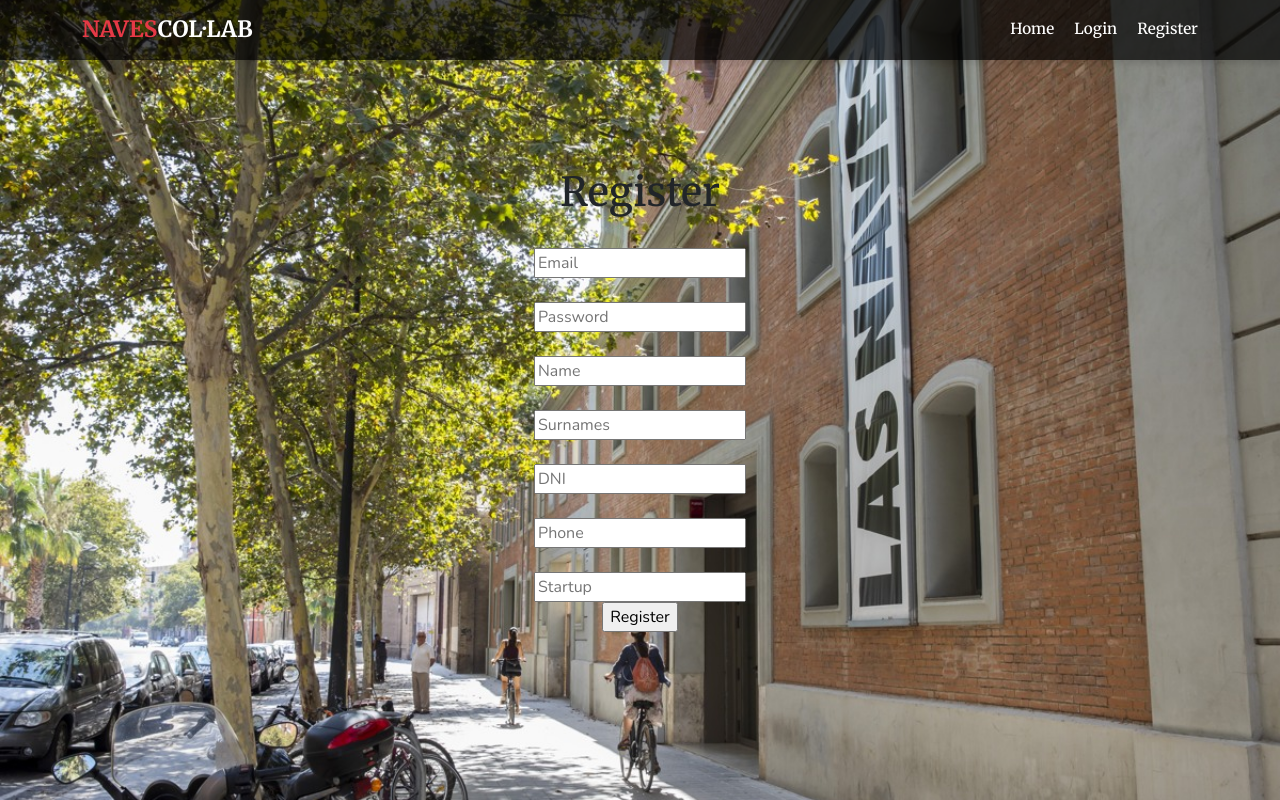
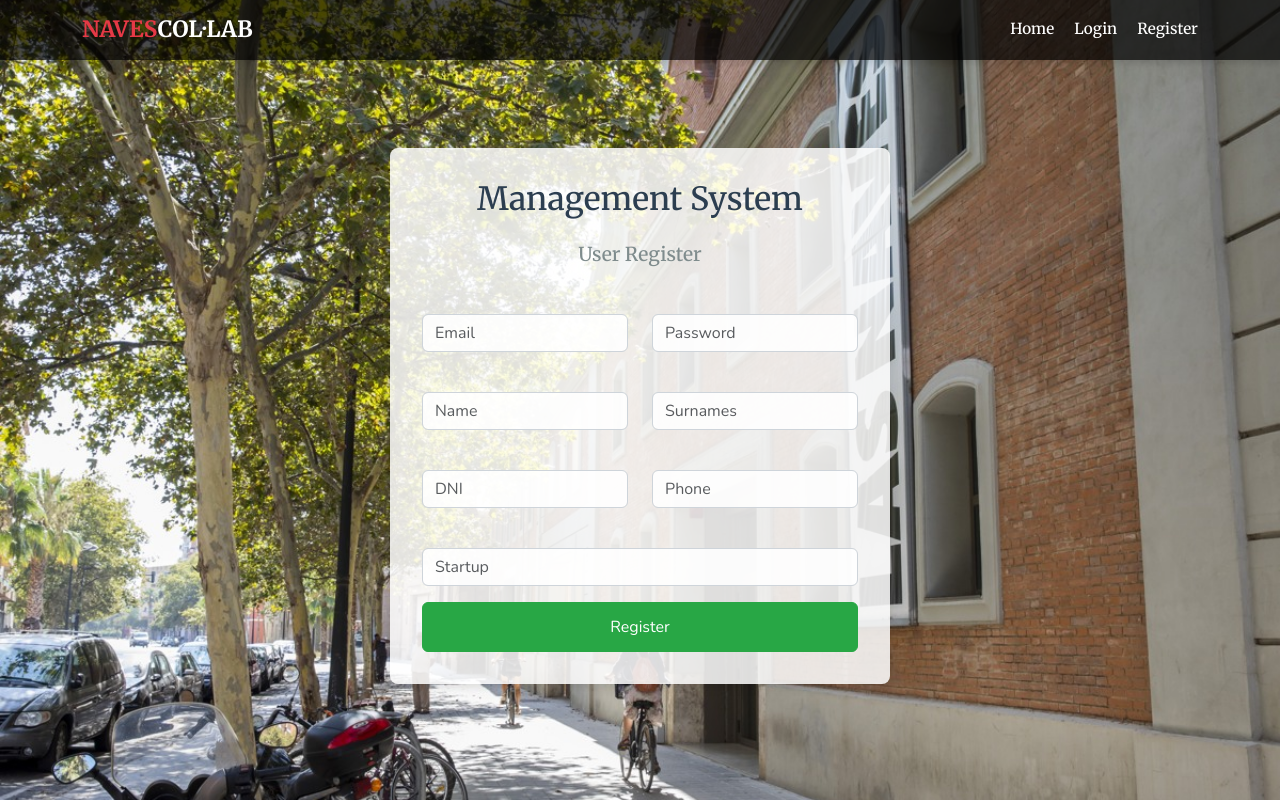
Before and after one commit to Davfernandezz/Naves-Frontend, a React (Vite) app: page /register in a window 1280 px wide. Built offline with nearby package versions, Linux system fonts and the light colour scheme.

Commit message:
feat: registry design

```diff
--- a/src/views/Register/Register.css
+++ b/src/views/Register/Register.css
@@ -0,0 +1,66 @@
+.register-wrapper {
+    display: flex;
+    justify-content: center;
+    align-items: center;
+    min-height: 85vh;
+    margin-top: 2em;
+    background-size: cover;
+    background-position: center;
+}
+
+.register-container {
+    width: 100%;
+    max-width: 500px; /* Aumenta un poco el ancho por más inputs */
+    padding: 2rem;
+    background-color: rgba(255, 255, 255, 0.85);
+    border-radius: 8px;
+    box-shadow: 0 4px 8px rgba(0, 0, 0, 0.1);
+}
+
+/* Títulos */
+.register-title {
+    color: #2c3e50;
+    font-size: 2rem;
+    margin-bottom: 0.5rem;
+}
+
+.register-subtitle {
+    color: #7f8c8d;
+    font-size: 1.2rem;
+    margin-bottom: 1rem;
+}
+
+/* Inputs */
+.register-input {
+    border-radius: 0.375rem;
+    border-color: #ced4da;
+    background-color: rgba(255, 255, 255, 0.9);
+}
+
+.register-input:focus {
+    border-color: #28a745;
+    box-shadow: 0 0 0 0.2rem rgba(40, 167, 69, 0.25);
+}
+
+/* Botón */
+.register-button {
+    background-color: #28a745;
+    border-color: #28a745;
+    border-radius: 0.375rem;
+    font-size: 1rem;
+    padding: 0.75rem;
+    transition: background-color 0.3s ease;
+    color: #fff;
+}
+
+.register-button:hover {
+    background-color: #218838;
+}
+
+/* Responsive */
+@media (max-width: 768px) {
+    .register-container {
+        width: 90%;
+        padding: 1.5rem;
+    }
+}
--- a/src/views/Register/Register.jsx
+++ b/src/views/Register/Register.jsx
@@ -60,35 +60,49 @@ export const Register = () => {
     }
 
     return (
-        <>
-            <h1>Register</h1>
-            <div>
-                <CInput type="email" name="email" placeholder="Email" emitFunction={handleChange} />
+        <div className="register-wrapper">
+            <div className="register-container">
+                <h1 className="register-title text-center mb-4">Management System</h1>
+                <h2 className="register-subtitle text-center mb-4">User Register</h2>
+                <form>
+                    <div className="row mb-3">
+                        <div className="col-12 col-md-6">
+                            <CInput type="email" name="email" placeholder="Email" emitFunction={handleChange} className="form-control register-input" />
                         </div>
-            <div>
-                <CInput type="password" name="password" placeholder="Password" emitFunction={handleChange} />
+                        <div className="col-12 col-md-6">
+                            <CInput type="password" name="password" placeholder="Password" emitFunction={handleChange} className="form-control register-input" />
                         </div>
-            <div>
-                <CInput type="text" name="name" placeholder="Name" emitFunction={handleChange} />
                     </div>
-            <div>
-                <CInput type="text" name="surnames" placeholder="Surnames" emitFunction={handleChange} />
+                    <div className="row mb-3">
+                        <div className="col-12 col-md-6">
+                            <CInput type="text" name="name" placeholder="Name" emitFunction={handleChange} className="form-control register-input" />
                         </div>
-            <div>
-                <CInput type="text" name="dni" placeholder="DNI" emitFunction={handleChange} />
+                        <div className="col-12 col-md-6">
+                            <CInput type="text" name="surnames" placeholder="Surnames" emitFunction={handleChange} className="form-control register-input" />
                         </div>
-            <div>
-                <CInput type="text" name="phone" placeholder="Phone" emitFunction={handleChange} />
                     </div>
-            <div>
-                <CInput type="text" name="startup" placeholder="Startup" emitFunction={handleChange} />
+                    <div className="row mb-3">
+                        <div className="col-12 col-md-6">
+                            <CInput type="text" name="dni" placeholder="DNI" emitFunction={handleChange} className="form-control register-input" />
                         </div>
-            <div>
-                <input type="button" value="Register" onClick={register} />
+                        <div className="col-12 col-md-6">
+                            <CInput type="text" name="phone" placeholder="Phone" emitFunction={handleChange} className="form-control register-input" />
                         </div>
-        </>
+                    </div>
+                    <div className="mb-3">
+                        <CInput type="text" name="startup" placeholder="Startup" emitFunction={handleChange} className="form-control register-input" />
+                    </div>
+                    <button
+                        type="button"
+                        onClick={register}
+                        className="btn btn-primary w-100 register-button"
+                    >
+                        Register
+                    </button>
+                </form>
+            </div>
+        </div>
     );
 }
 
-
 export default Register;
```
Lines whose indentation alone changed are shown as unchanged.
